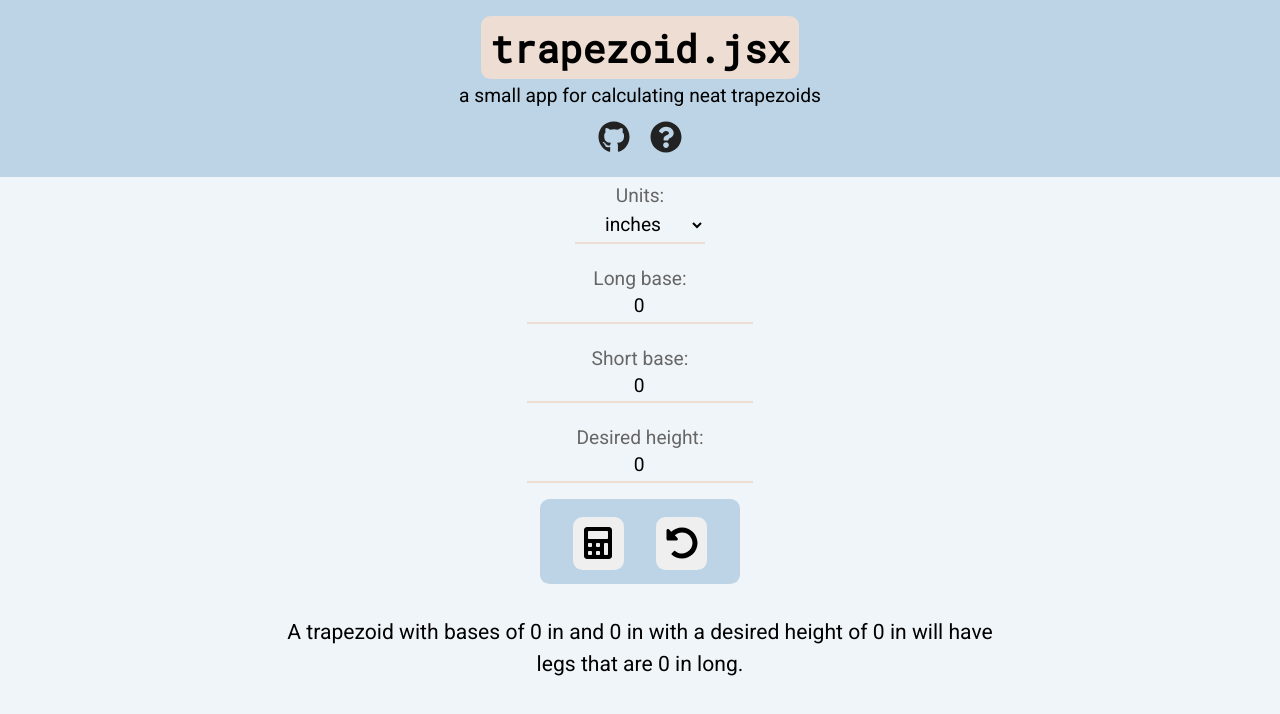
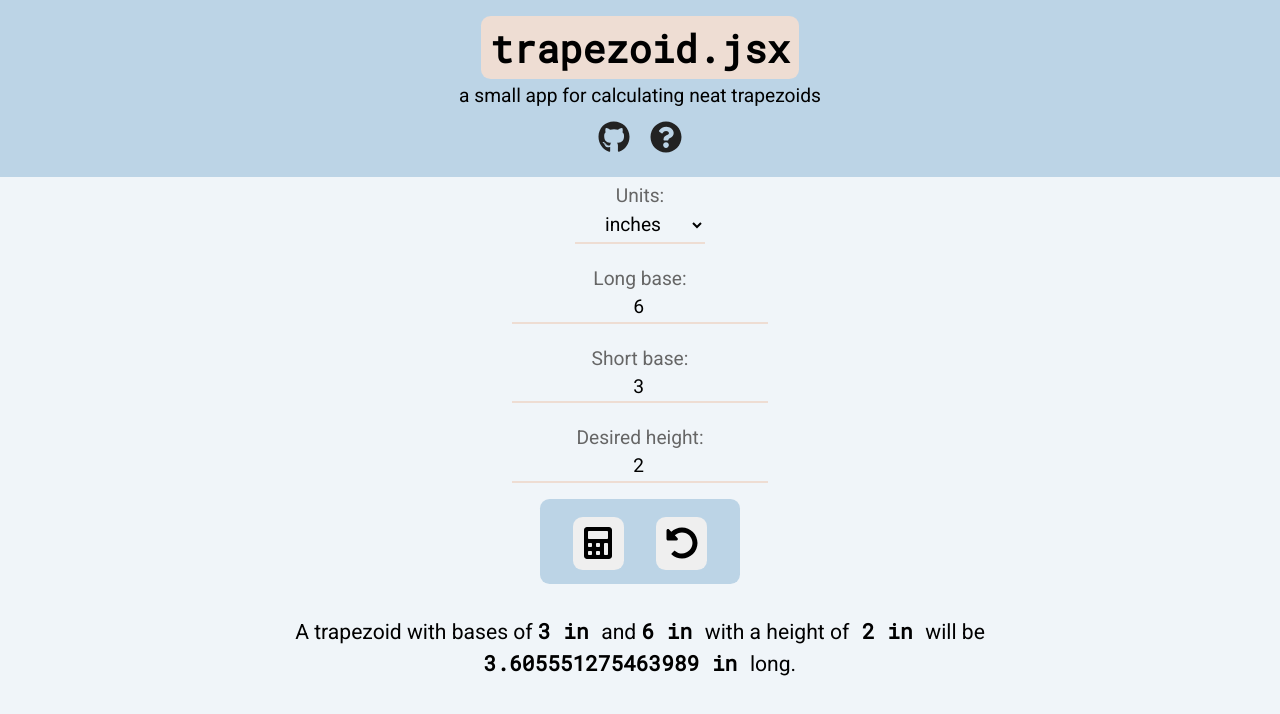
Before and after one commit to bost-ty/trapezoid-react, a React (Create React App) app: page / in a window 1280 px wide. Shown: the top 714 px of the page. Built offline with nearby package versions, Linux system fonts and the light colour scheme.

Commit message:
useEffect to get continuous calculation

```diff
--- a/src/App.css
+++ b/src/App.css
@@ -34,6 +34,8 @@
 .hidden {
   opacity: 0;
   z-index: -9999;
+  visibility: none;
+  transition: all 100ms ease-out;
 }
 
 .App {
@@ -45,7 +47,7 @@
 }
 /* begin links */
 a {
-  display: flex;
+  display: inline-flex;
   outline: none;
   text-decoration: none;
   border-radius: 0.5em;
@@ -212,6 +214,8 @@ input[type="number"]::-webkit-outer-spin-button {
 }
 input[type="number"] {
   -moz-appearance: textfield;
+  font-family: "Roboto Mono", source-code-pro, Menlo, Monaco, Consolas,
+    "Courier New", monospace;
 }
 /* end hide the number spinners */
 
@@ -281,6 +285,12 @@ button:active {
   font-size: 110%;
   line-height: 1.4;
 }
+
+.results span {
+  font-family: "Roboto Mono", source-code-pro, Menlo, Monaco, Consolas,
+    "Courier New", monospace;
+  font-weight: 600;
+}
 /* end Calculator */
 /* begin About */
 #about {
--- a/src/components/About.js
+++ b/src/components/About.js
@@ -9,10 +9,10 @@ export default function About({ showAbout }) {
     >
       <h2>About</h2>
       <p>
-        This project is a continuation of a Python3 program{" "}
-        <code>trapezoid.py</code> that was converted into a vanilla JavaScript
-        file <code>trapezoid.js</code>, and has now been converted again into{" "}
-        <code>trapezoid-react</code>.
+        This project is a continuation of a Python program written for a
+        woodworking project. It has been converted to{" "}
+        <a href="https://github.com/bost-ty/trapezoid">vanilla JavaScript</a>{" "}
+        already. This is the newest version, <code>trapezoid-react</code>.
       </p>
     </article>
   );
--- a/src/components/Calculator.js
+++ b/src/components/Calculator.js
@@ -1,28 +1,35 @@
-import React, { useState } from "react";
+import React, { useState, useEffect } from "react";
 import { FaCalculator, FaUndoAlt } from "react-icons/fa";
+
+function Result({ number, units }) {
+  return <span>{` ${number} ${units} `}</span>;
+}
 
 export default function Calculator() {
   const initialUnits = "in";
   const [units, setUnits] = useState(initialUnits);
 
-  const initialLongBase = 0;
+  const initialLongBase = 6;
   const [longBase, setLongBase] = useState(initialLongBase);
 
-  const initialShortBase = 0;
+  const initialShortBase = 3;
   const [shortBase, setShortBase] = useState(initialShortBase);
 
-  const initialDesiredHeight = 0;
+  const initialDesiredHeight = 2;
   const [desiredHeight, setDesiredHeight] = useState(initialDesiredHeight);
 
   const initialLegLength = 0;
   const [legLength, setLegLength] = useState(initialLegLength);
 
   function calculateLegLength() {
+    const newBase = longBase - shortBase;
     const newLegLength = Math.sqrt(
-      Math.pow(longBase - shortBase, 2) + Math.pow(desiredHeight, 2)
+      Math.pow(newBase, 2) + Math.pow(desiredHeight, 2)
     );
-    return setLegLength(newLegLength);
+    setLegLength(newLegLength);
   }
+
+  useEffect(calculateLegLength, [longBase, shortBase, desiredHeight]);
 
   return (
     <article id="calculator">
@@ -42,7 +49,7 @@ export default function Calculator() {
         <label htmlFor="longBase">Long base:</label>
         <input
           type="number"
-          min="0"
+          min=".01"
           step=".01"
           id="longBase"
           name="longBase"
@@ -53,7 +60,7 @@ export default function Calculator() {
         <input
           type="number"
           step=".01"
-          min="0"
+          min=".01"
           id="shortBase"
           name="shortBase"
           value={shortBase}
@@ -63,7 +70,7 @@ export default function Calculator() {
         <input
           type="number"
           step=".01"
-          min="0"
+          min=".01"
           id="desiredHeight"
           name="desiredHeight"
           value={desiredHeight}
@@ -91,9 +98,12 @@ export default function Calculator() {
       </form>
       <div className="results">
         <p>
-          A trapezoid with bases of {longBase} {units} and {shortBase} {units}{" "}
-          with a desired height of {desiredHeight} {units} will have legs that
-          are {legLength} {units} long.
+          A trapezoid with bases of <Result number={shortBase} units={units} />
+          and <Result number={longBase} units={units} />
+          with a height of
+          <Result number={desiredHeight} units={units} /> will be{" "}
+          <Result number={legLength} units={units} />
+          long.
         </p>
       </div>
     </article>
```
